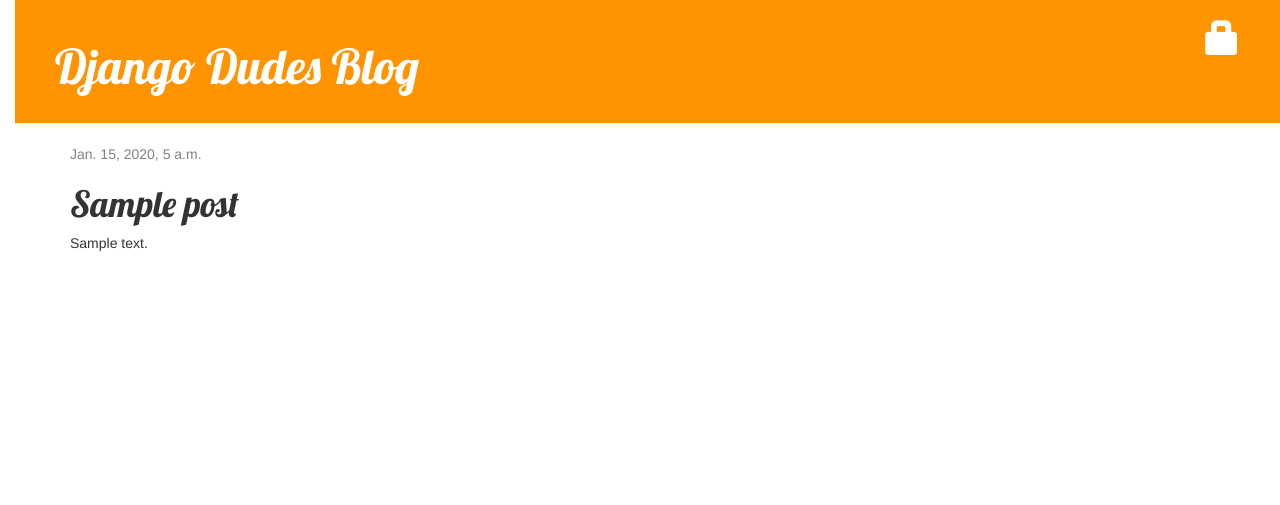
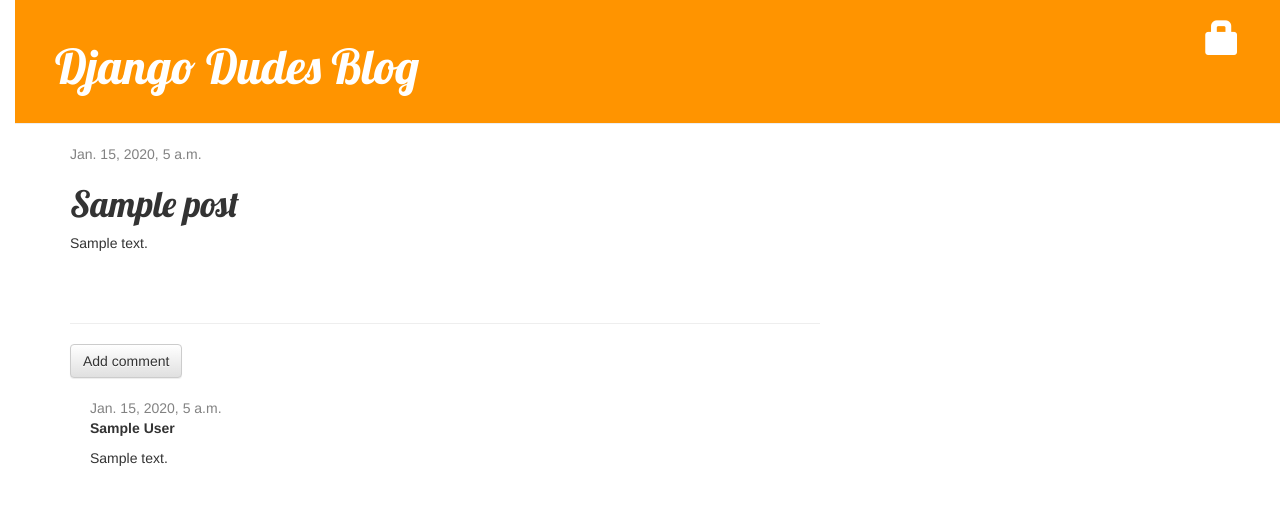
Before and after one commit to wolfcaleweston/my-first-blog, a Django app: page /post/1/ in a window 1280 px wide. Shown: the top 505 px of the page. Run offline with Django 3.2, Linux system fonts and the light colour scheme; tables that the repository leaves empty hold one stand-in row (values such as "Sample post"); some libraries are stand-ins or nearby versions.

Commit message:
Added ability to comment on posts.

```diff
--- a/blog/admin.py
+++ b/blog/admin.py
@@ -1,4 +1,5 @@
 from django.contrib import admin
-from .models import Post
+from .models import Post, Comment
 
 admin.site.register(Post)
+admin.site.register(Comment)
--- a/blog/models.py
+++ b/blog/models.py
@@ -17,3 +17,17 @@ class Post(models.Model):
 
     def __str__(self):
         return self.title
+
+class Comment(models.Model):
+    post = models.ForeignKey('blog.Post', related_name='comments')
+    author = models.CharField(max_length=200)
+    text = models.TextField()
+    created_date = models.DateTimeField(default=timezone.now)
+    approved_comment = models.BooleanField(default=False)
+
+    def approve(self):
+        self.approved_comment = True
+        self.save()
+
+    def __str__(self):
+        return self.text
--- a/blog/static/css/blog.css
+++ b/blog/static/css/blog.css
@@ -53,3 +53,7 @@ h1, h2, h3, h4 {
 .post h1 a, .post h1 a:visited {
     color: #000000;
 }
+
+.comment {
+    margin: 20px 0px 20px 20px;
+}
--- a/blog/templates/blog/post_detail.html
+++ b/blog/templates/blog/post_detail.html
@@ -18,4 +18,15 @@
         <h1>{{ post.title }}</h1>
         <p>{{ post.text|linebreaksbr }}</p>
     </div>
+    <hr>
+    <a class="btn btn-default" href="{% url 'add_comment_to_post' pk=post.pk %}">Add comment</a>
+	{% for comment in post.comments.all %}
+	    <div class="comment">
+	        <div class="date">{{ comment.created_date }}</div>
+	        <strong>{{ comment.author }}</strong>
+	        <p>{{ comment.text|linebreaks }}</p>
+	    </div>
+	{% empty %}
+	    <p>No comments here yet :(</p>
+	{% endfor %}
 {% endblock %}
--- a/blog/templates/blog/post_list.html
+++ b/blog/templates/blog/post_list.html
@@ -8,6 +8,7 @@
             </div>
             <h1><a href="{% url 'post_detail' pk=post.pk %}">{{ post.title }}</a></h1>
             <p>{{ post.text|linebreaksbr }}</p>
+            <a href="{% url 'post_detail' pk=post.pk %}">Comments: {{ post.comments.count }}</a>
         </div>
     {% endfor %}
 {% endblock %}
--- a/blog/urls.py
+++ b/blog/urls.py
@@ -9,4 +9,5 @@ urlpatterns = [
 	url(r'^drafts/$', views.post_draft_list, name='post_draft_list'),
 	url(r'^post/(?P<pk>\d+)/publish/$', views.post_publish, name='post_publish'),
 	url(r'^post/(?P<pk>\d+)/remove/$', views.post_remove, name='post_remove'),
+	url(r'^post/(?P<pk>\d+)/comment/$', views.add_comment_to_post, name='add_comment_to_post'),
 ]
--- a/blog/views.py
+++ b/blog/views.py
@@ -3,7 +3,7 @@ from django.utils import timezone
 from django.contrib.auth.decorators import login_required
 from django.contrib.auth import logout
 from .models import Post
-from .forms import PostForm
+from .forms import PostForm, CommentForm
 
 # Create your views here.
 def post_list(request):
@@ -62,3 +62,16 @@ def post_remove(request, pk):
 def logout(request):
 	logout(request)
 	return redirect('logout')
+
+def add_comment_to_post(request, pk):
+    post = get_object_or_404(Post, pk=pk)
+    if request.method == "POST":
+        form = CommentForm(request.POST)
+        if form.is_valid():
+            comment = form.save(commit=False)
+            comment.post = post
+            comment.save()
+            return redirect('post_detail', pk=post.pk)
+    else:
+        form = CommentForm()
+    return render(request, 'blog/add_comment_to_post.html', {'form': form})
```
Also changed, not shown: blog/forms.py (+7 -1 lines), blog/templates/blog/add_comment_to_post.html (added, +9 -0 lines), blog/migrations/0002_comment.py (added).
